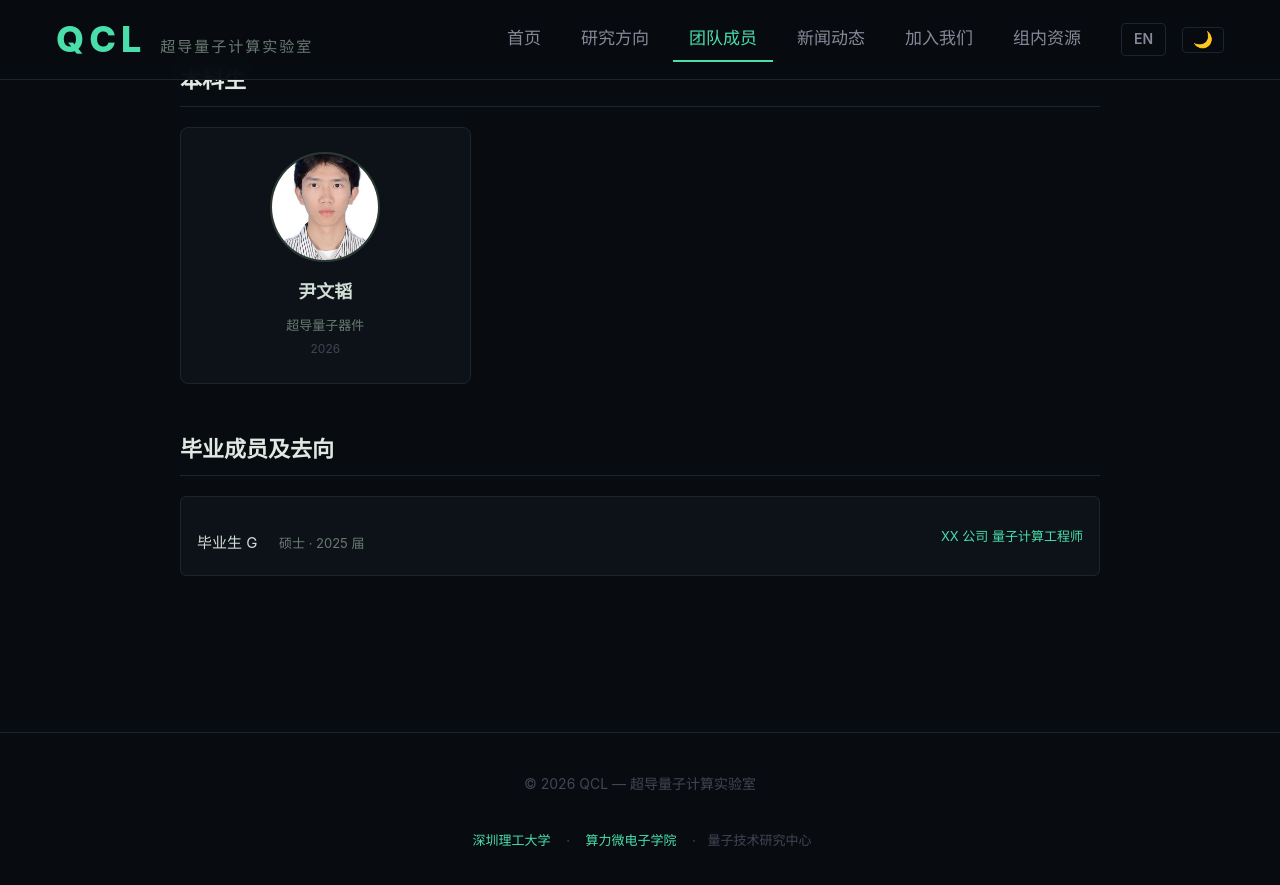
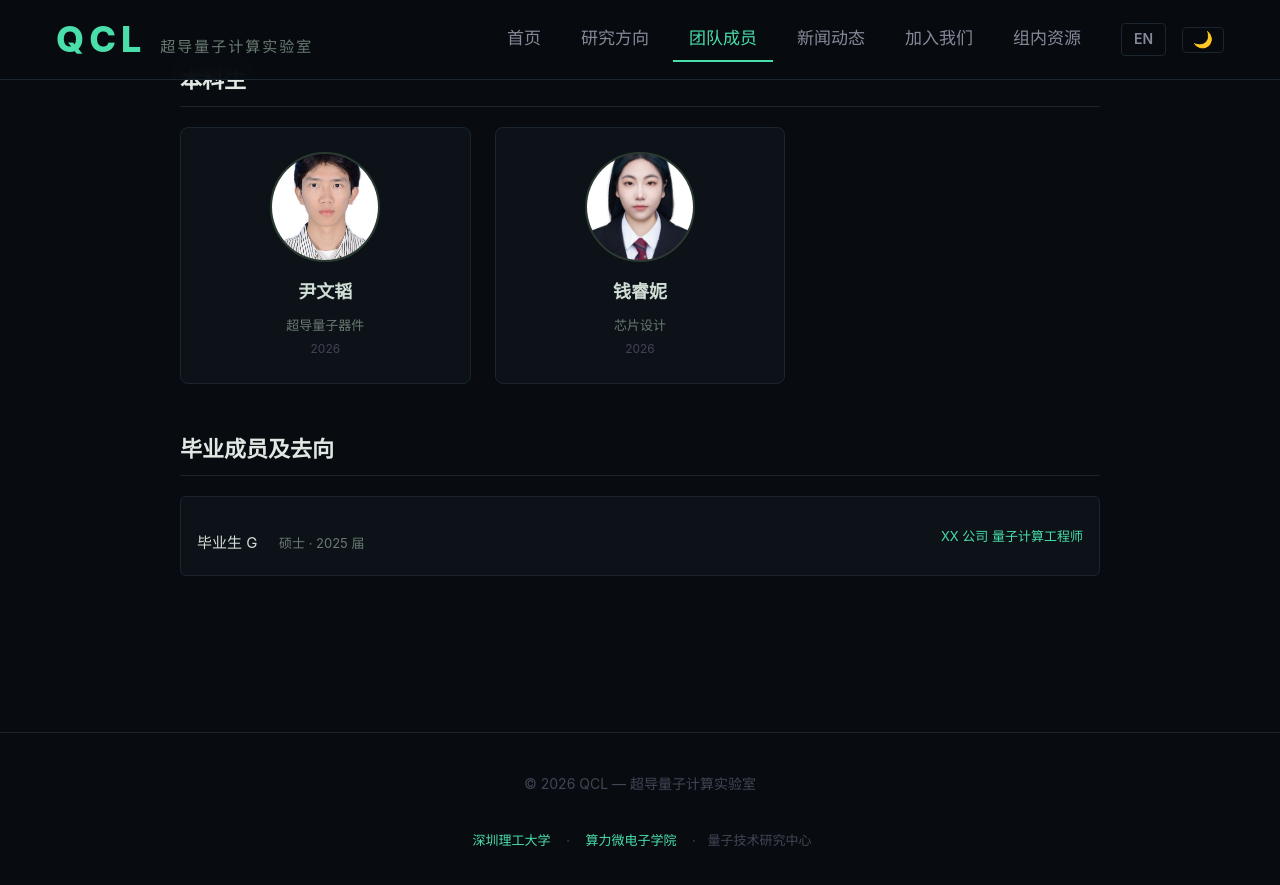
Before and after one commit to QCL-SUAT/qcl-suat.github.io, a Jekyll site: the page built from team.html, in a window 1280 px wide and 900 px high, scrolled down 1349 px. Shown: the top 885 px of the window. Built offline with Jekyll 4.4.1, drawn with Linux system fonts in a browser that asks for light colours.

Commit message:
content: 新增本科实习生钱睿妮(芯片设计方向)
- 新增本科生钱睿妮,研究方向芯片设计,附照片
- 照片由 914×1280(535K)压缩至 500×700(50.7K),与现有团队成员照量级一致

Co-Authored-By: Claude <noreply@anthropic.com>

```diff
--- a/_data/team.yml
+++ b/_data/team.yml
@@ -48,6 +48,14 @@
   research_en: "Superconducting Quantum Devices"
   year: 2026
 
+- name: "钱睿妮"
+  name_en: "Ruini Qian"
+  category: "undergrad"
+  photo: "/assets/img/team/qianrn.jpg"
+  research: "芯片设计"
+  research_en: "Chip Design"
+  year: 2026
+
 - name: "毕业生 G"
   name_en: "Graduate G"
   category: "alumni"
```
Also changed, not shown: assets/img/team/qianrn.jpg (added).
